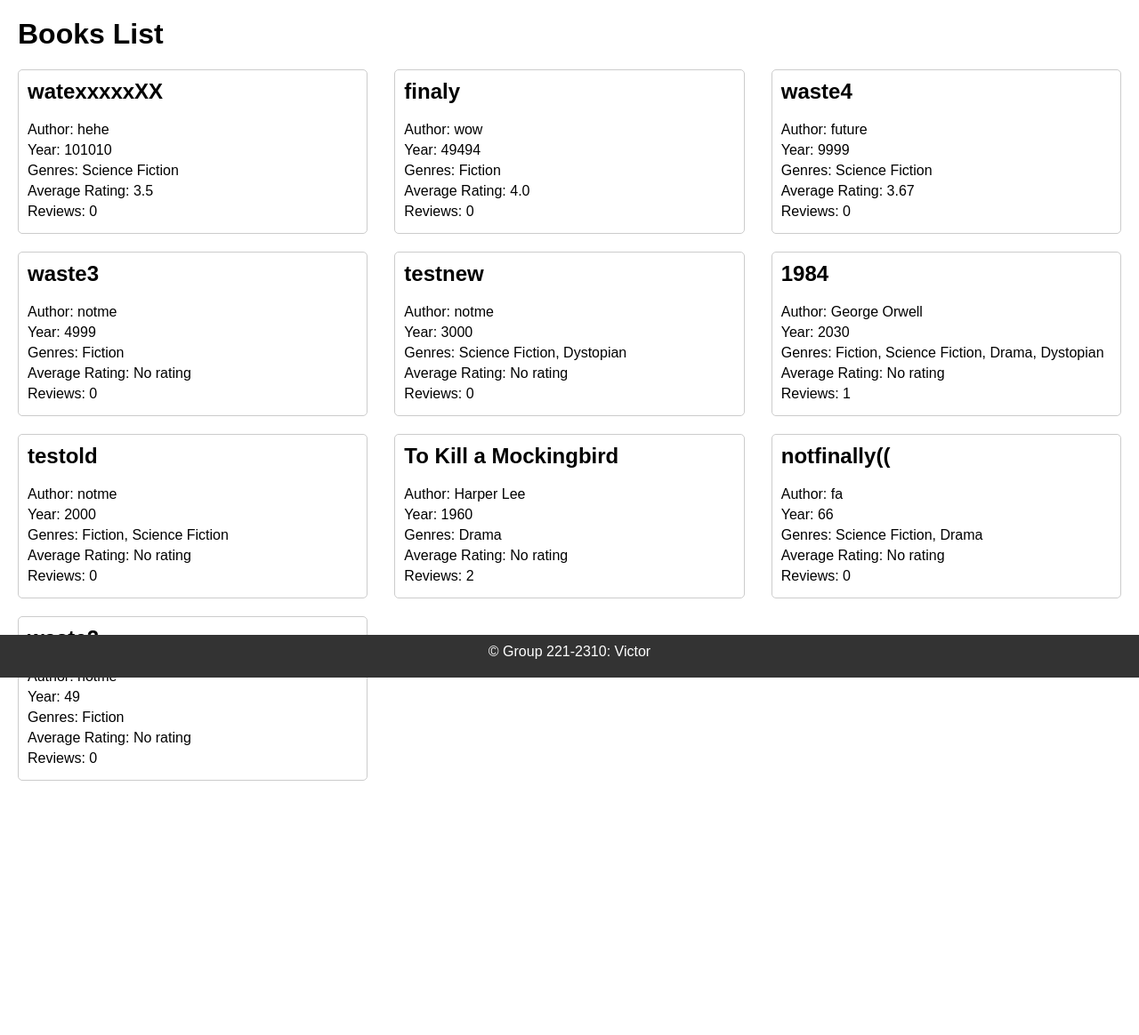
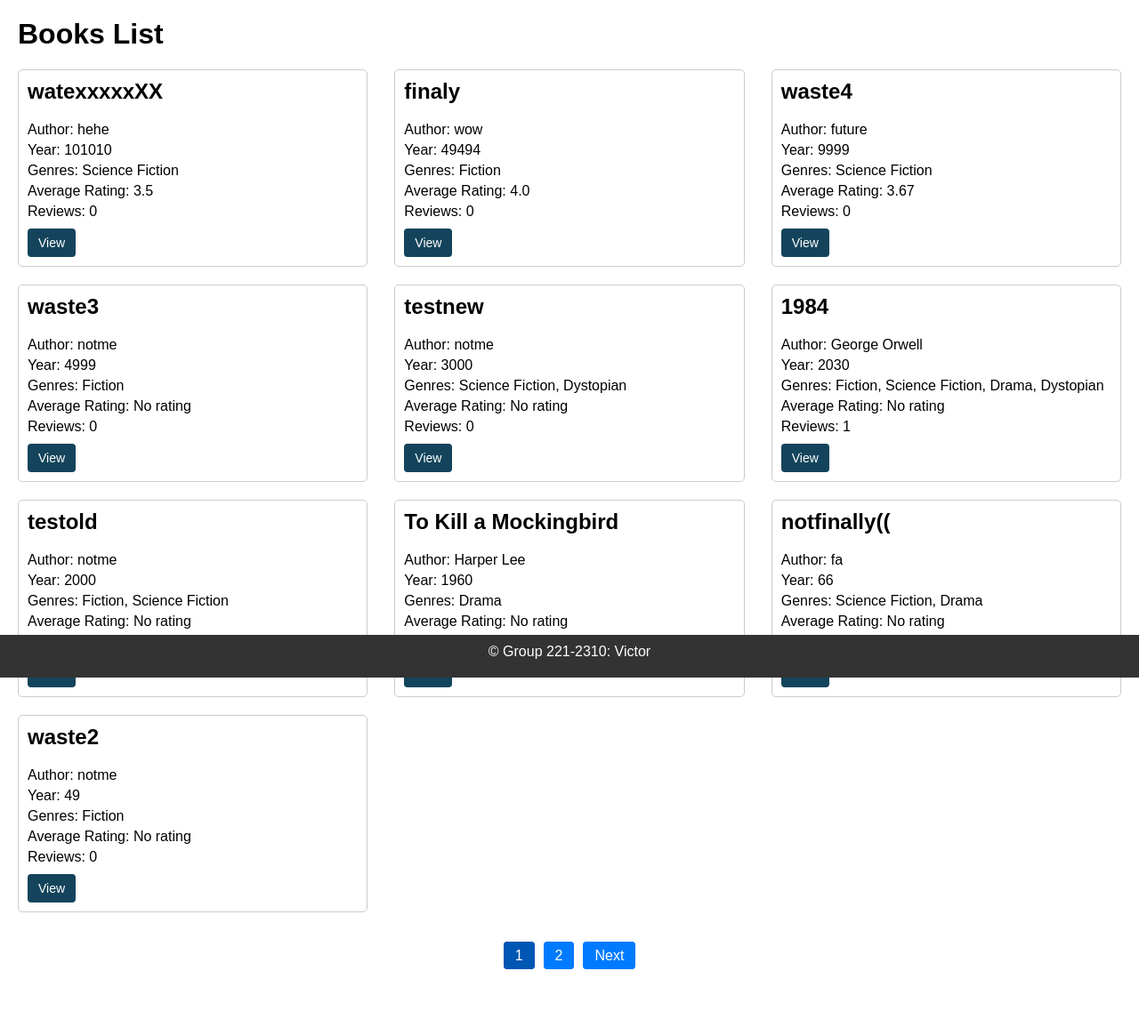
Before and after one commit to vikter13/webdev-exam-2024-ckjdwkssoxz, a Flask app: page / in a window 1280 px wide. Shown: the part 38-1202 px from the top of the page at 89% size. Before the commit the page ends 916 px from the top, so only its background shows below. Run offline with Flask 3, Linux system fonts and the light colour scheme; some libraries are stand-ins or nearby versions.

Commit message:
pagination is done and fix anonimous view

```diff
--- a/app/__init__.py
+++ b/app/__init__.py
@@ -3,6 +3,7 @@ from .config import Config
 from .models import db, bcrypt, User
 from flask_login import LoginManager
 from flask_migrate import Migrate
+
 
 app = Flask(__name__)
 app.config.from_object(Config)
--- a/app/routes.py
+++ b/app/routes.py
@@ -19,10 +19,13 @@ import markdown
 def index():
     page = request.args.get('page', 1, type=int)
     books = Book.query.order_by(Book.year.desc()).paginate(page=page, per_page=10)
+
     avg_ratings = db.session.query(func.avg(Review.rating)).join(Book).group_by(Book.id).all()
     book_avg_ratings = {book.id: round(rating[0], 2) if rating[0] is not None else "No rating" for book, rating in zip(books.items, avg_ratings)}
     reviews_count = {book.id: len(book.reviews) for book in books.items}
+
     return render_template('index.html', books=books, book_avg_ratings=book_avg_ratings, reviews_count=reviews_count)
+
 
 
 @app.route('/login', methods=['GET', 'POST'])
--- a/app/static/styles.css
+++ b/app/static/styles.css
@@ -293,3 +293,40 @@ h1, h2, h3, h4, h5, h6 {
     position: fixed;
     bottom: 0;
 }
+
+.pagination {
+    display: flex;
+    justify-content: center;
+    margin-top: 20px;
+}
+
+.pagination .page-item {
+    margin: 0 5px;
+    list-style: none;
+}
+
+.pagination .page-item a {
+    text-decoration: none;
+    background-color: #007bff;
+    color: #fff;
+    border: 1px solid #007bff;
+    padding: 6px 12px;
+    border-radius: 4px;
+    transition: background-color 0.3s;
+}
+
+.pagination .page-item a:hover {
+    background-color: #0056b3;
+}
+
+.pagination .page-item.active a {
+    background-color: #0056b3;
+    border-color: #0056b3;
+    cursor: default;
+}
+
+.pagination .page-item.disabled a {
+    pointer-events: none;
+    opacity: 0.6;
+    cursor: not-allowed;
+}
--- a/app/templates/index.html
+++ b/app/templates/index.html
@@ -44,10 +44,38 @@
                             <a class="button view" href="{{ url_for('view_book', book_id=book.id) }}">View</a>
                         </div>
                     {% endif %}
+                {% else %}
+                    <div class="button-wrapper">
+                        <a class="button view" href="{{ url_for('view_book', book_id=book.id) }}">View</a>
+                    </div>
                 {% endif %}
             </div>
         {% endfor %}
     </div>
+
+    <div class="pagination">
+        {% if books.has_prev %}
+            <li class="page-item"><a class="page-link" href="{{ url_for('index', page=books.prev_num) }}">Previous</a></li>
+        {% endif %}
+
+        {% for num in books.iter_pages() %}
+            {% if num %}
+                {% if num == books.page %}
+                    <li class="page-item active"><a class="page-link" href="#">{{ num }}</a></li>
+                {% else %}
+                    <li class="page-item"><a class="page-link" href="{{ url_for('index', page=num) }}">{{ num }}</a></li>
+                {% endif %}
+            {% else %}
+                <li class="page-item disabled"><span class="page-link">...</span></li>
+            {% endif %}
+        {% endfor %}
+
+        {% if books.has_next %}
+            <li class="page-item"><a class="page-link" href="{{ url_for('index', page=books.next_num) }}">Next</a></li>
+        {% endif %}
+    </div>
+
+
 
     <div id="deleteModal" class="modal">
         <div class="modal-content">
```
Also changed, not shown: app/static/img/new-installed-in-the-server.png (added), app/static/img/was-in-the-server.png (added), app/static/img/was-in-the-server2.png (added), instance/site.db.
